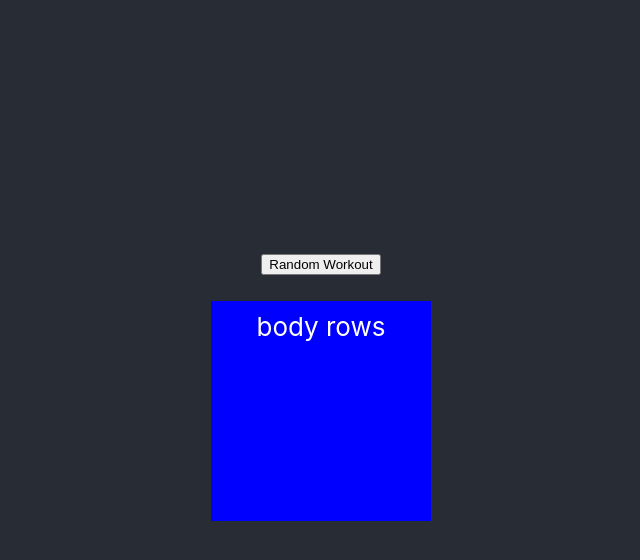
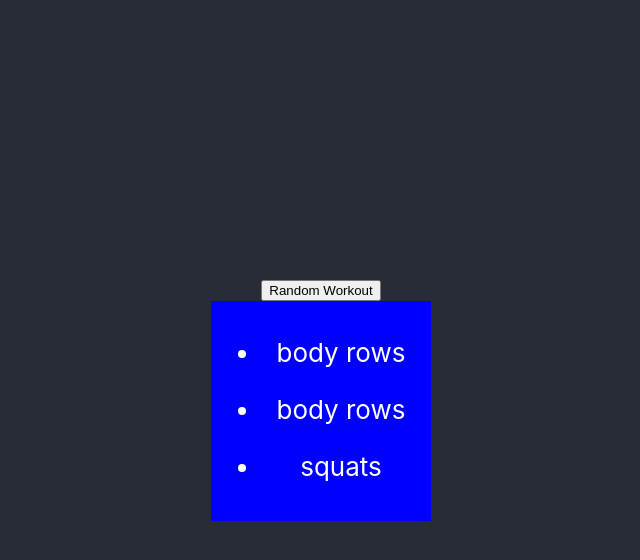
Before and after one commit to avrahm/MyFitnessApp, a React (Create React App) app: page / in a window 1280 px wide. Both pictures are taken after a click on the button "Random Workout". Shown: the top 560 px of the page, without its empty margins (319-959 px from the left). Built offline with nearby package versions, Linux system fonts and the light colour scheme.

Commit message:
randomize three workouts

```diff
--- a/src/App.js
+++ b/src/App.js
@@ -1,6 +1,5 @@
 import React from 'react';
 import './App.css';
-import { render } from '@testing-library/react';
 
 class App extends React.Component {
 
@@ -9,12 +8,42 @@ state = {
   workoutResults: '',
 }
 
+pushups
+squats
+jumprope
+
 chooseWorkout = () => {
 
-  let randomWorkout = this.state.workOuts[Math.floor(Math.random()*this.state.workOuts.length)]
+
+  let workoutArr = [];
+  // let randomNum = Math.floor(Math.random()*this.state.workOuts.length);
+  let randomWorkout1 = this.state.workOuts[Math.floor(Math.random()*this.state.workOuts.length)];
+  let randomWorkout2 = this.state.workOuts[Math.floor(Math.random()*this.state.workOuts.length)];
+  let randomWorkout3 = this.state.workOuts[Math.floor(Math.random()*this.state.workOuts.length)];
+
+  workoutArr.push(randomWorkout1, randomWorkout2, randomWorkout3);
+
+  this.state.workOuts.splice(this.state.workOuts.indexOf(randomWorkout1), 1)
+  this.state.workOuts.splice(this.state.workOuts.indexOf(randomWorkout2), 1)
+  this.state.workOuts.splice(this.state.workOuts.indexOf(randomWorkout3), 1)
+
+  console.log(this.state.workOuts)
+  console.log('workoutArr '+workoutArr)
+
+
+  let threeWorkouts = workoutArr.map((eachWorkout, index) => {
+    return  (
+    <ul key={index}>
+      <li >{eachWorkout}</li>
+    </ul>
+      );
+  })
 
   this.setState({
-    workoutResults: randomWorkout
+
+    workoutResults: threeWorkouts,
+    workOuts: [ 'pushups', 'abs', 'squats', 'jumprope intervals', 'jumping lunges', 'burpees', 'lunges', 'body rows', 'sprint intervals', 'pullups', 'plyometric pushups'  ],
+
   })
 
 }
@@ -26,9 +55,9 @@ chooseWorkout = () => {
 
       <button onClick={this.chooseWorkout}>Random Workout</button>
 
-      <p style={{padding: '10px', backgroundColor: 'blue', width: '200px', height: '200px', textAlign: 'center'}}>
+      <div style={{padding: '10px', backgroundColor: 'blue', width: '200px', height: '200px', textAlign: 'center'}}>
       {this.state.workoutResults}
-      </p>
+      </div>
 
       </header>
     </div>
```
